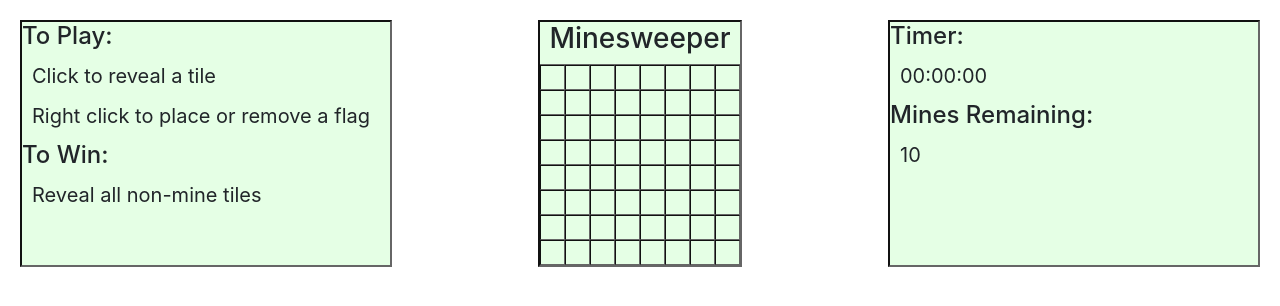
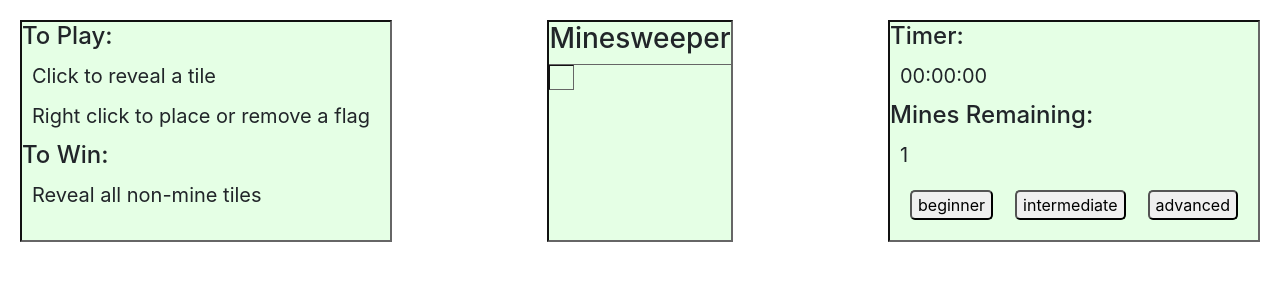
Before and after one commit to mariereed/minesweeper-flask-app, a Flask app: page / in a window 1280 px wide. Shown: the top 306 px of the page. Run offline with Flask 2, Linux system fonts and the light colour scheme; the visitor is signed in with stand-in values (Sample User, id 1); some libraries are stand-ins or nearby versions.

Commit message:
Added buttons and logic to select difficulty level. Still need to adjust CSS for advanced mode.

```diff
--- a/server.py
+++ b/server.py
@@ -20,11 +20,9 @@ app.jinja_env.undefined = StrictUndefined
 @app.route('/')
 def homepage():
     """ Application page."""
-
-    height    = 8
-    width     = 8
-    mine_count = 10
-    session['mine_count'] = mine_count
+    height = session.get('height') or 8
+    width = session.get('width') or 8
+    mine_count = session.get('mine_count') or 10
 
     true_false_matrix      = minesweeper.createBeginnerTrueFalseMatrix(height, width, mine_count)
     number_and_mine_matrix = minesweeper.numberFill(true_false_matrix)
@@ -63,6 +61,33 @@ def flagTile():
 
     return jsonify({'confirm': True, 'x': x, 'y': y})
 
+@app.route('/mode', methods=["POST"])
+def changeMode():
+    """ Reveal the selected tile. """
+    mode = request.form.get('mode')
+
+    if mode == 'beginner':
+        print('begineer')
+        height     = 8
+        width      = 8
+        mine_count = 10
+    elif mode == 'intermediate':
+        print('inter')
+        height     = 16
+        width      = 16
+        mine_count = 40
+    elif mode == 'advanced':
+        print('advanced')
+        height     = 16
+        width      = 30
+        mine_count = 99
+
+    session['height'] = height
+    session['width']  = width
+    session['mine_count'] = mine_count
+
+    return redirect('/')
+
 
 if __name__ == "__main__":
     app.jinja_env.auto_reload = app.debug  # make sure templates, etc. are not cached in debug mode
--- a/templates/base.html
+++ b/templates/base.html
@@ -66,11 +66,21 @@
         margin: 10px;
         font-size: 20px;
       }
+      #buttons {
+        display: flex;
+        justify-content: space-between;
+        margin: 20px;
+      }
+      button {
+        border-radius: 5px;
+        border-color: black;
+      }
     </style>
   </head>
   <body>
     <script src="/static/js/timer.js"></script>
     <script src="/static/js/click.js"></script>
+    <script src="/static/js/mode.js"></script>
     <div id="row1">
       <div id="instructions">
         <h4>To Play:</h4>
@@ -99,7 +109,11 @@
         <p id='timer'>00:00:00</p>
         <h4>Mines Remaining:</h4>
         <p id='mines'>{{mine_count}}</p>
-        <p></p>
+        <div id='buttons'>
+          <button id="beginner">beginner</button>
+          <button id="intermediate">intermediate</button>
+          <button id="advanced">advanced</button>
+        </div>
       </div>
     </div>
     <div id="row2">
```
